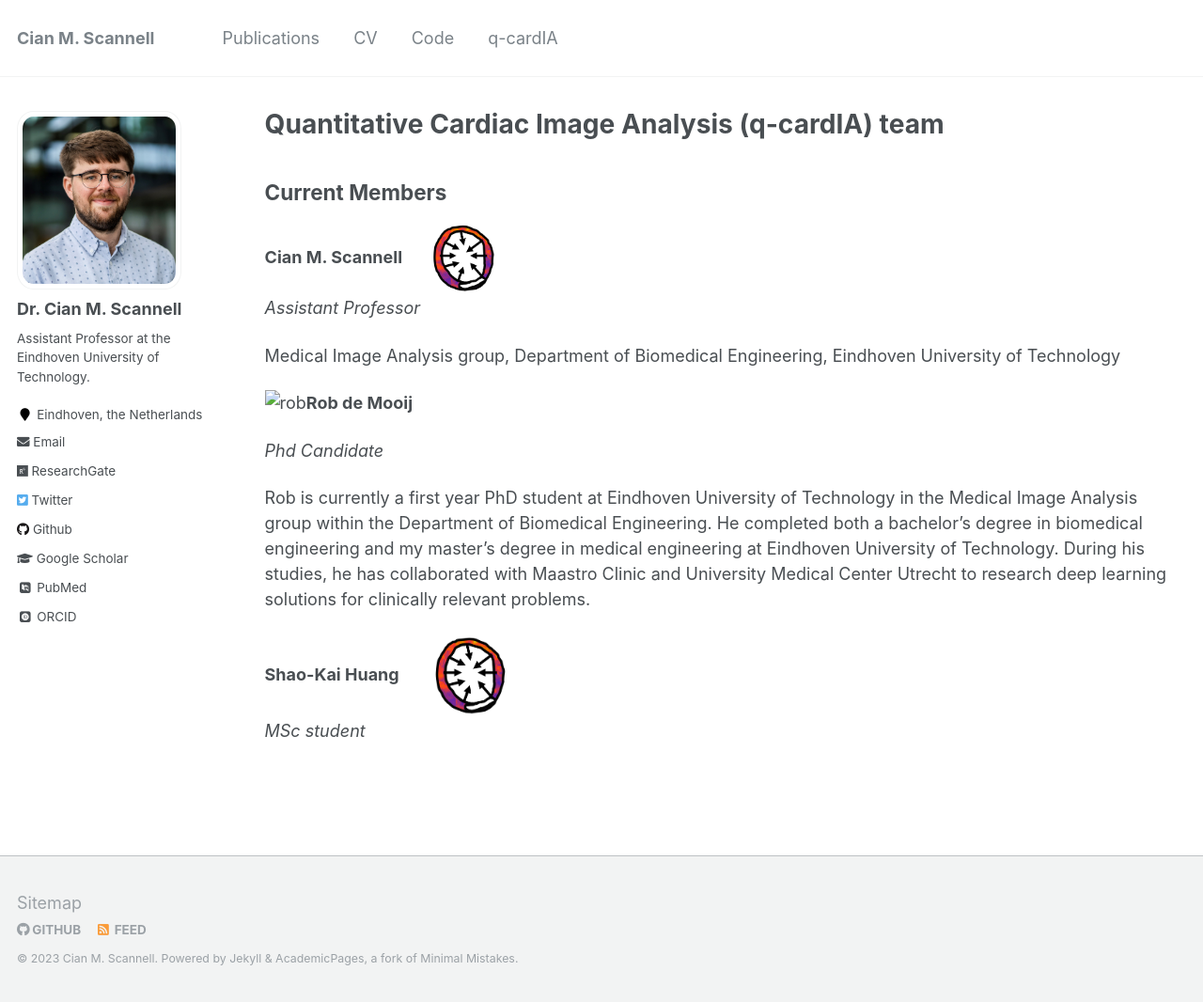
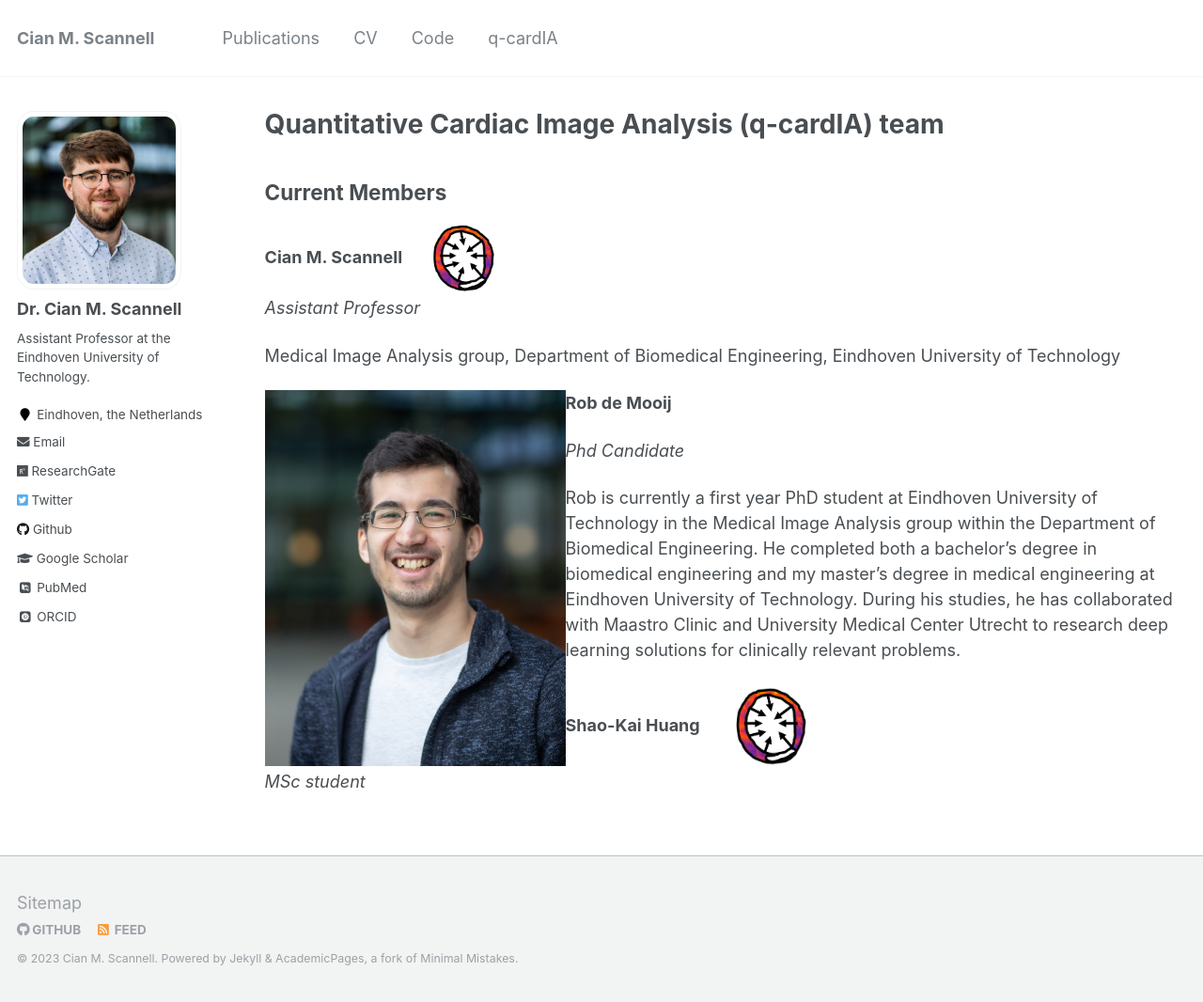
Before and after one commit to cianmscannell/cianmscannell.github.io, a Jekyll site: the page built from _pages/q-cardIA.md, in a window 1280 px wide and 1066 px high. Shown: the whole window at 94% size. Built offline with Jekyll 4.4.1, drawn with Linux system fonts in a browser that asks for light colours; some web fonts are replaced.

Commit message:
add rob profile

```diff
--- a/_pages/q-cardIA.md
+++ b/_pages/q-cardIA.md
@@ -18,7 +18,7 @@ Medical Image Analysis group, Department of Biomedical Engineering, Eindhoven Un
 
 <!-- **Rob de Mooij**&nbsp;&nbsp;&nbsp;&nbsp;&nbsp;&nbsp;&nbsp;&nbsp;&nbsp;&nbsp;&nbsp;&nbsp;<img src="/images/de_Mooij_Rob.png" width="80" height="55">    -->
 
-![rob](de_Mooij_Rob.png){: style="float: left"}
+![rob](/images/de_Mooij_Rob.png){: style="float: left"}
 
 **Rob de Mooij**
 
```
